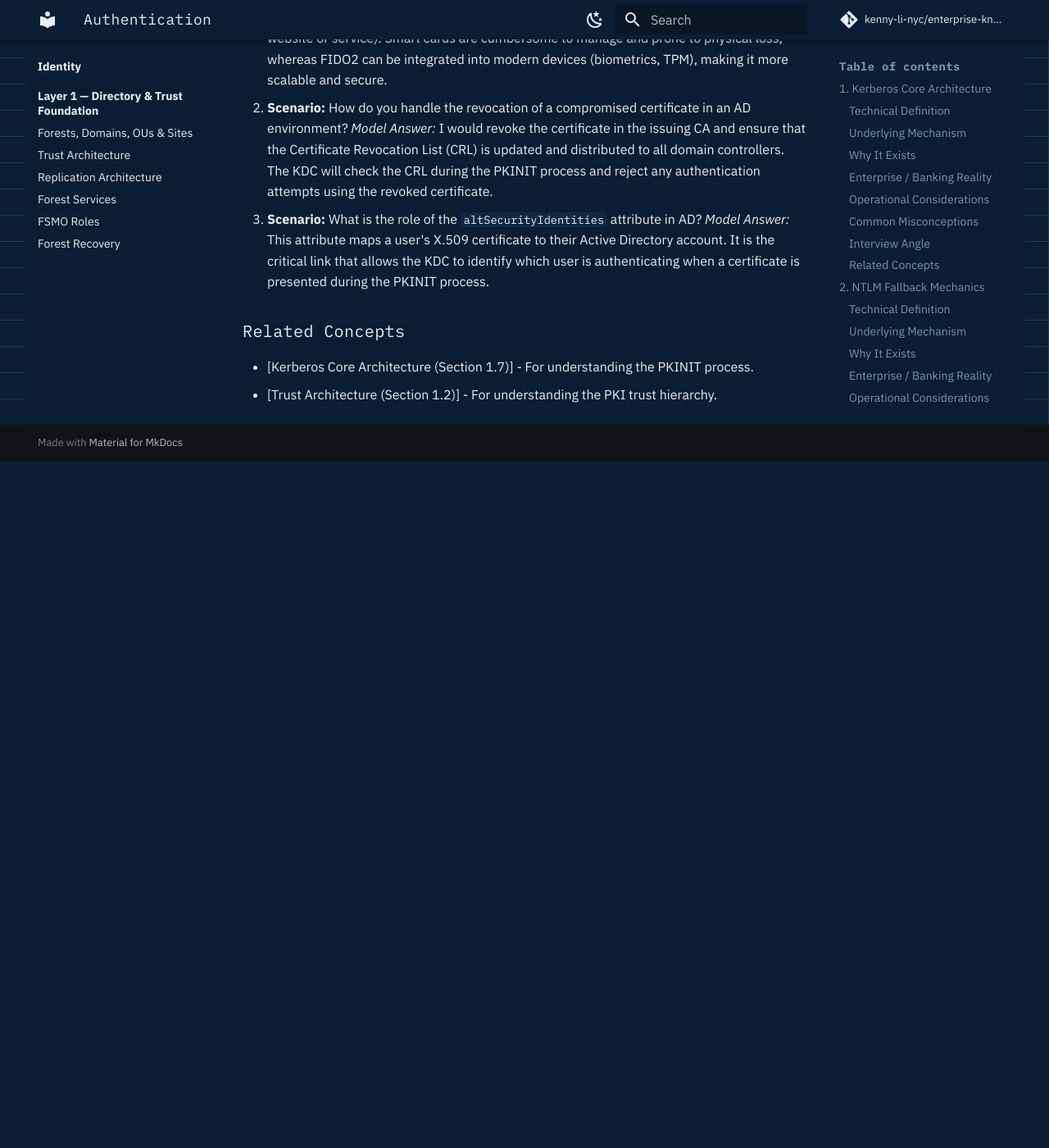
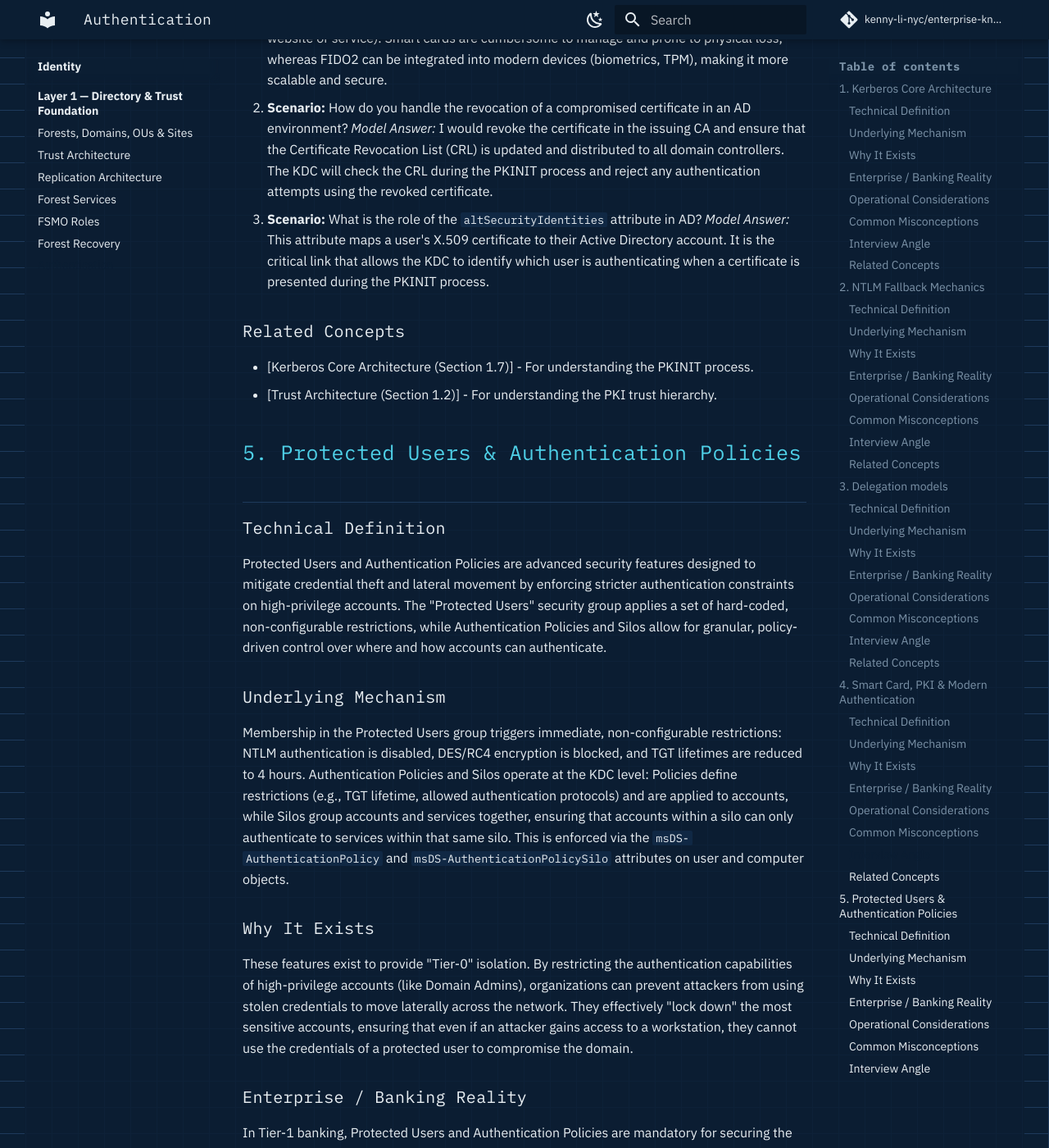
Before and after one commit to kenny-li-nyc/enterprise-knowledge-base, an MkDocs documentation site: the page built from docs/identity/layer1-directory-trust/authentication.md, in a window 1280 px wide and 1400 px high, scrolled down 7897 px. Shown: the whole window at 82% size. Built offline with MkDocs 1.6.1 and Material for MkDocs 9.7.7, drawn with Linux system fonts in a browser that asks for light colours; comment, search, counter and statistics services are not loaded; before the commit the page ends 8460 px from its top, so only the background shows below that; some of the changed text lies outside the part shown.

Commit message:
docs: add section on protected users and authentication policies
Co-authored-by: aider (gemini/gemini-3.1-flash-lite) <aider@aider.chat>

```diff
--- a/docs/identity/layer1-directory-trust/authentication.md
+++ b/docs/identity/layer1-directory-trust/authentication.md
@@ -144,3 +144,36 @@ Monitoring certificate expiration, CRL availability, and the health of the CA in
 ### Related Concepts
 *   [Kerberos Core Architecture (Section 1.7)] - For understanding the PKINIT process.
 *   [Trust Architecture (Section 1.2)] - For understanding the PKI trust hierarchy.
+
+## 5. Protected Users & Authentication Policies
+
+### Technical Definition
+Protected Users and Authentication Policies are advanced security features designed to mitigate credential theft and lateral movement by enforcing stricter authentication constraints on high-privilege accounts. The "Protected Users" security group applies a set of hard-coded, non-configurable restrictions, while Authentication Policies and Silos allow for granular, policy-driven control over where and how accounts can authenticate.
+
+### Underlying Mechanism
+Membership in the Protected Users group triggers immediate, non-configurable restrictions: NTLM authentication is disabled, DES/RC4 encryption is blocked, and TGT lifetimes are reduced to 4 hours. Authentication Policies and Silos operate at the KDC level: Policies define restrictions (e.g., TGT lifetime, allowed authentication protocols) and are applied to accounts, while Silos group accounts and services together, ensuring that accounts within a silo can only authenticate to services within that same silo. This is enforced via the `msDS-AuthenticationPolicy` and `msDS-AuthenticationPolicySilo` attributes on user and computer objects.
+
+### Why It Exists
+These features exist to provide "Tier-0" isolation. By restricting the authentication capabilities of high-privilege accounts (like Domain Admins), organizations can prevent attackers from using stolen credentials to move laterally across the network. They effectively "lock down" the most sensitive accounts, ensuring that even if an attacker gains access to a workstation, they cannot use the credentials of a protected user to compromise the domain.
+
+### Enterprise / Banking Reality
+In Tier-1 banking, Protected Users and Authentication Policies are mandatory for securing the Tier-0 identity infrastructure. Banking security frameworks require that all Domain Admins and other high-privilege accounts be members of the Protected Users group and be subject to strict Authentication Policies. This prevents "pass-the-hash" and "pass-the-ticket" attacks from being used to escalate privileges. The implementation of Authentication Silos is a key architectural pattern for isolating administrative environments from general-purpose user environments.
+
+### Operational Considerations
+Implementing these features requires careful planning to avoid breaking legitimate administrative workflows.
+[CLI: Add-ADGroupMember -Identity "Protected Users" -Members <AdminAccount>]
+[CLI: New-ADAuthenticationPolicy -Name "Tier0Policy" -TGTLifetime 04:00:00]
+[CLI: New-ADAuthenticationPolicySilo -Name "Tier0Silo"]
+Monitoring for authentication failures caused by these policies is critical, as they can inadvertently block legitimate administrative access if not configured correctly.
+
+### Common Misconceptions
+!!! warning
+    A common misconception is that service accounts should be added to the Protected Users group for "extra security." This is false. Service accounts often rely on NTLM or specific delegation models that are blocked by the Protected Users group. Adding service accounts to this group will almost certainly cause service outages.
+
+### Interview Angle
+1. **Scenario:** You are designing a Tier-0 isolation strategy. How do you use Authentication Silos to protect your Domain Admins?
+   *Model Answer:* I would create an Authentication Silo specifically for Domain Admins and the Tier-0 servers they manage. I would then apply an Authentication Policy to this silo that restricts authentication to only the necessary DCs and administrative workstations, effectively creating a "security boundary" that prevents lateral movement.
+2. **Scenario:** Why is NTLM blocked for members of the Protected Users group?
+   *Model Answer:* NTLM is blocked because it is inherently insecure and susceptible to relay attacks. By forcing members of the Protected Users group to use only Kerberos, we eliminate the risk of NTLM-based credential theft for these high-privilege accounts.
+3. **Scenario:** What happens if you apply an Authentication Policy to a service account that requires NTLM?
+   *Model Answer:* The service account will fail to authenticate, leading to service outages. Authentication Policies can be very restrictive, and it is critical to audit the authentication requirements of all accounts before applying these policies.
```
